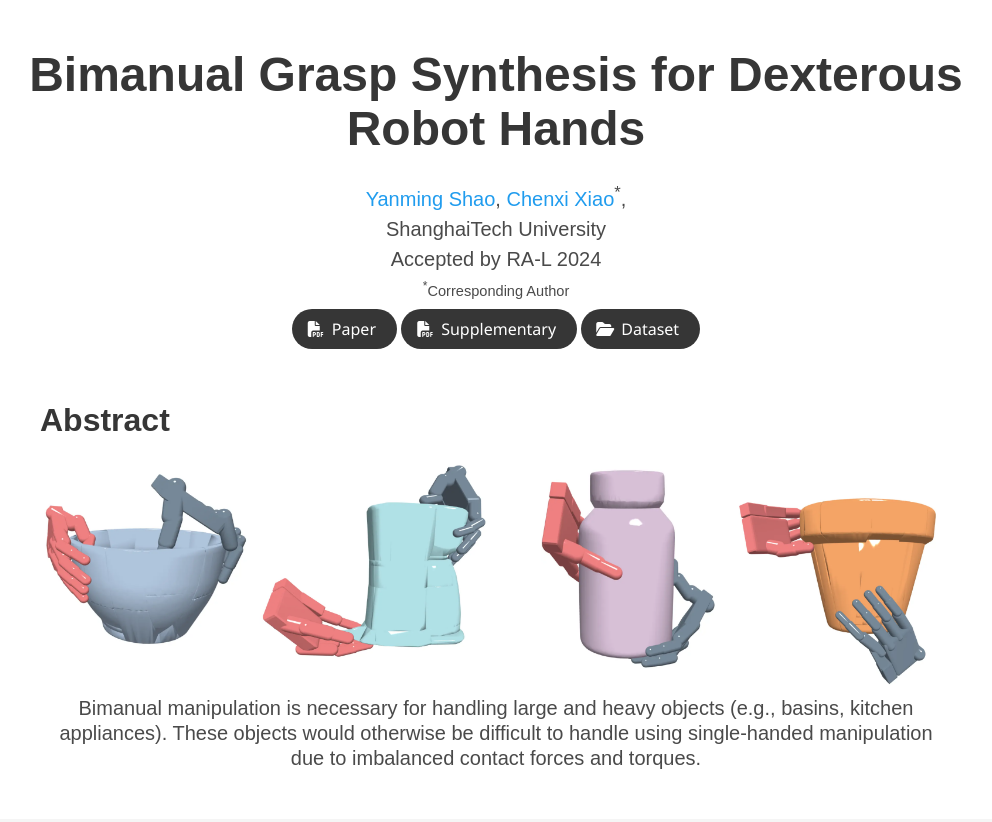
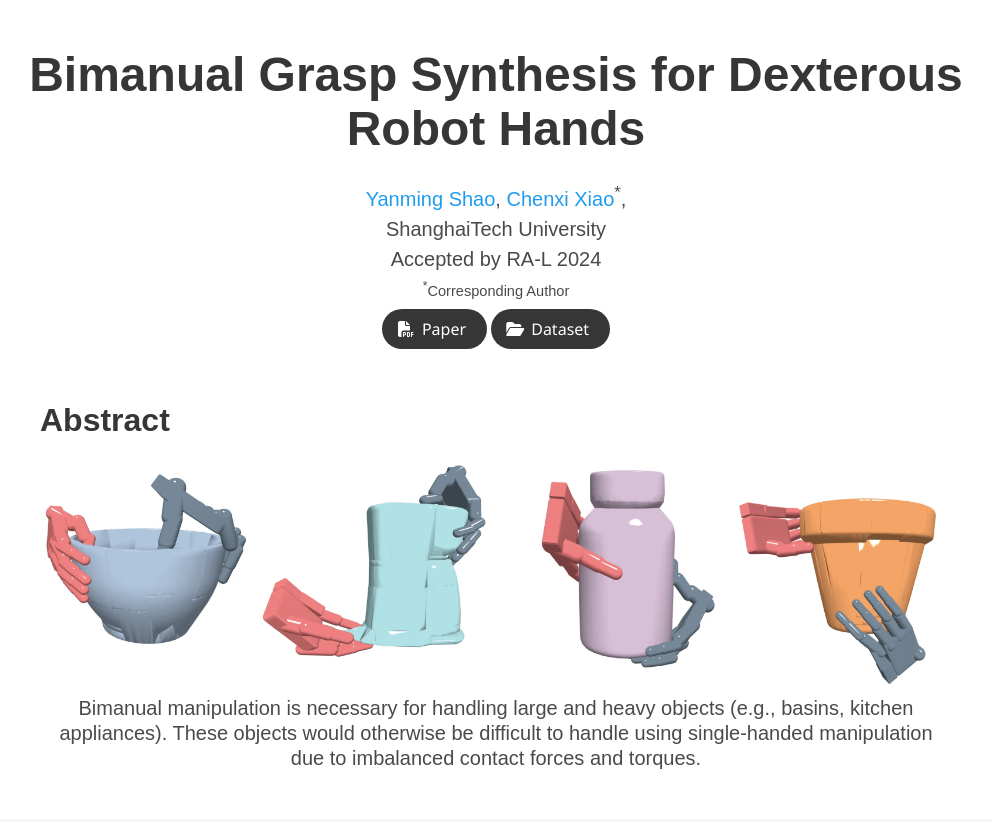
Before and after one commit to Tsunami-kun/BimanGrasp.github.io, a plain HTML site: page index.html in a window 1280 px wide. Shown: the top 822 px of the page, without its empty margins (144-1136 px from the left). Drawn offline with nearby package versions, Linux system fonts and the light colour scheme; some icons are missing; a web font is replaced by a local one.

Commit message:
Update index.html

```diff
--- a/index.html
+++ b/index.html
@@ -78,16 +78,7 @@
                         <span>Paper</span>
                       </a>
                     </span>
-                  <!-- Supplementary PDF link -->
-                  <span class="link-block">
-                    <a href="static/pdfs/supplementary_material.pdf" target="_blank"
-                    class="external-link button is-normal is-rounded is-dark">
-                    <span class="icon">
-                      <i class="fas fa-file-pdf"></i>
-                    </span>
-                    <span>Supplementary</span>
-                  </a>
-                </span>
+
                   <!-- Github link -->
                   <span class="link-block">
                     <a href="https://drive.google.com/file/d/1Kr2d4vFIlrGzjPleppvLfBozgDs65JiV/view?usp=drive_link" target="_blank"
@@ -117,7 +108,6 @@
 <section class="hero teaser">
   <div class="container is-max-desktop">
     <div class="hero-body">
-        <!-- Your video here -->
         <h2 class="title is-3">Abstract</h2>
         <img src="static/images/teaser.png" alt="MY ALT TEXT"/>
         <h2 class="subtitle has-text-centered">
@@ -154,8 +144,7 @@ objects would otherwise be difficult to handle using single-handed manipulation
     <div class="hero-body">
         <img src="static/images/sys.png" alt="MY ALT TEXT"/>
         <h2 class="subtitle has-text-centered">
-          Bimanual manipulation is necessary for handling large, long and heavy objects (e.g., basins, kitchen appliances). These
-objects would otherwise be difficult to handle using single-handed manipulation due to imbalanced contact forces and torques.
+          Our pipeline for synthesizing stable bimanual grasps, which includes: (A) generating grasp poses by initializing the bimanual grasp poses around the objects and then improving their quality through optimization; (B) verifying the grasp poses based on shape penetration and physics simulation using Isaac Gym; (C) utilizing the verified grasps (BimanGrasp-Dataset) to train a generative model (BimanGrasp-DDPM), with post-processing techniques to remove penetrations.
         </h2>
     </div>
   </div>
```
